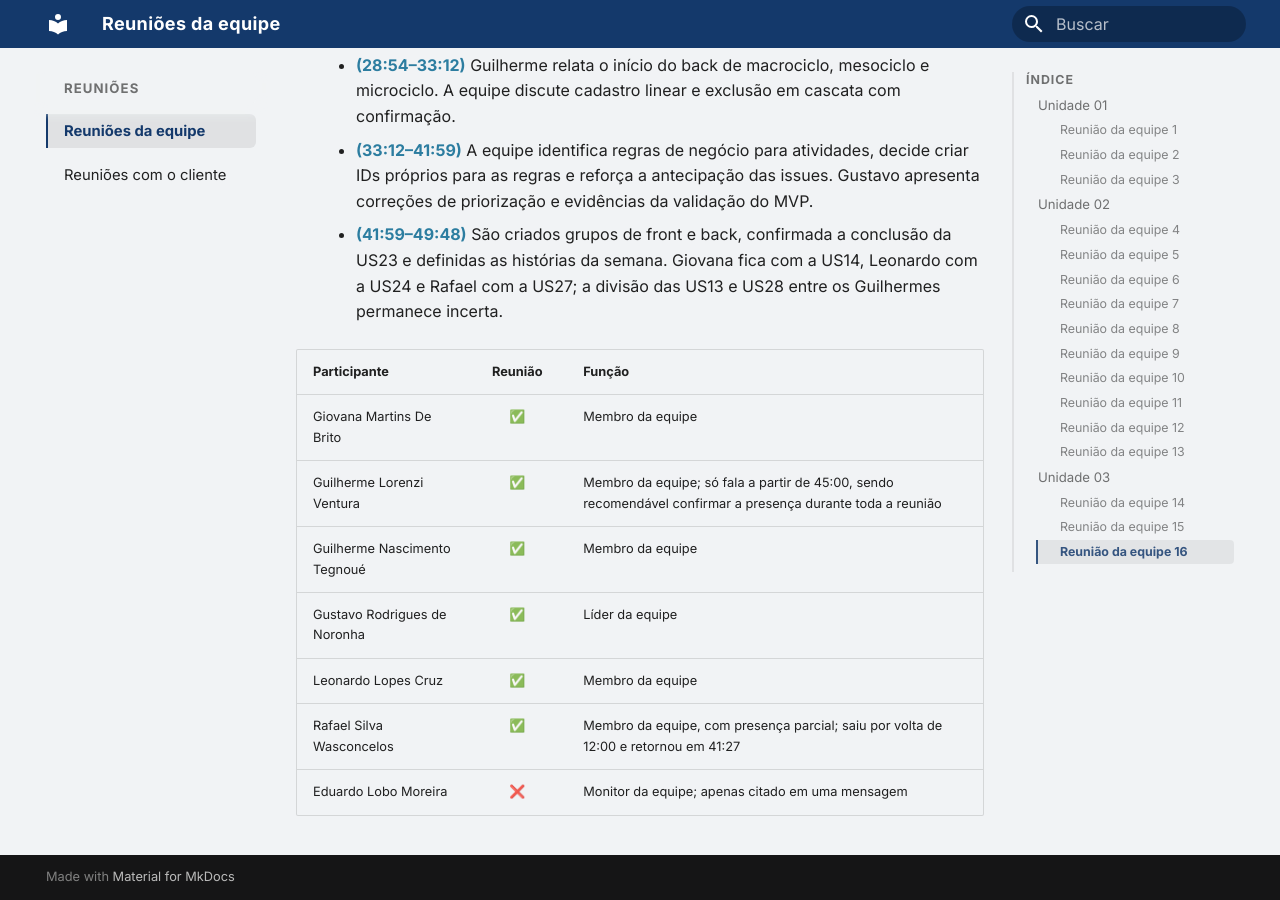
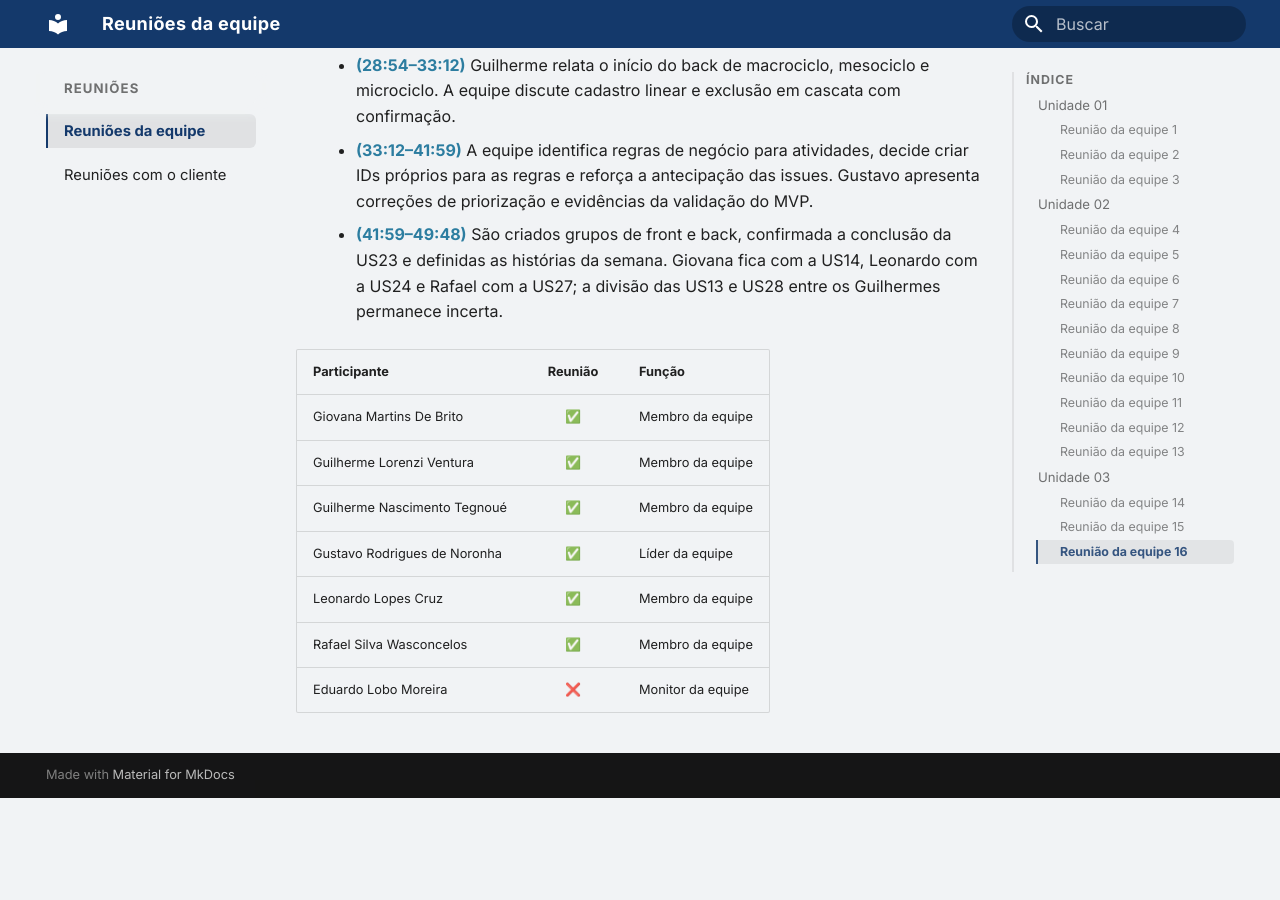
Before and after one commit to mdsreq-fga-unb/REQ-2026.2-T01-FutBoard, an MkDocs documentation site: the page built from docs/atas-reunioes/reunioes-da-equipe.md, in a window 1280 px wide and 900 px high, scrolled down 21071 px. Built offline with MkDocs 1.6.1 and Material for MkDocs 9.7.7, drawn with Linux system fonts in a browser that asks for light colours; after the commit the page ends 21869 px from its top, so only the background shows below that.

Commit message:
altera ata de presencao reuniao da equipe 16

```diff
--- a/docs/atas-reunioes/reunioes-da-equipe.md
+++ b/docs/atas-reunioes/reunioes-da-equipe.md
@@ -408,9 +408,9 @@ acesse diretamente pelo link: [https://youtu.be/h_E9TOlH4SM](https://youtu.be/h_
 | Participante | Reunião | Função |
 | :--- | :---: | :--- |
 | Giovana Martins De Brito | ✅ | Membro da equipe |
-| Guilherme Lorenzi Ventura | ✅ | Membro da equipe; só fala a partir de 45:00, sendo recomendável confirmar a presença durante toda a reunião |
+| Guilherme Lorenzi Ventura | ✅ | Membro da equipe |
 | Guilherme Nascimento Tegnoué | ✅ | Membro da equipe |
 | Gustavo Rodrigues de Noronha | ✅ | Líder da equipe |
 | Leonardo Lopes Cruz | ✅ | Membro da equipe |
-| Rafael Silva Wasconcelos | ✅ | Membro da equipe, com presença parcial; saiu por volta de 12:00 e retornou em 41:27 |
-| Eduardo Lobo Moreira | ❌ | Monitor da equipe; apenas citado em uma mensagem |
+| Rafael Silva Wasconcelos | ✅ | Membro da equipe |
+| Eduardo Lobo Moreira | ❌ | Monitor da equipe |
```
